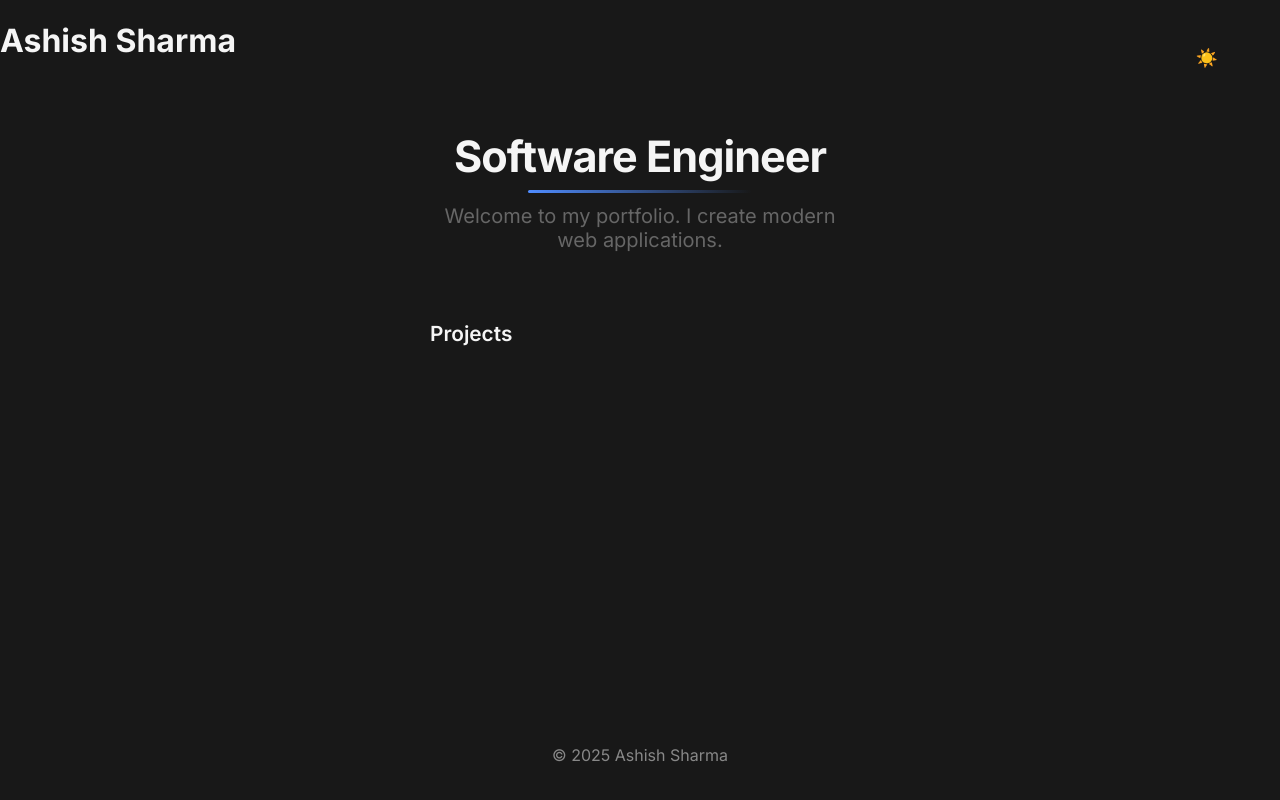
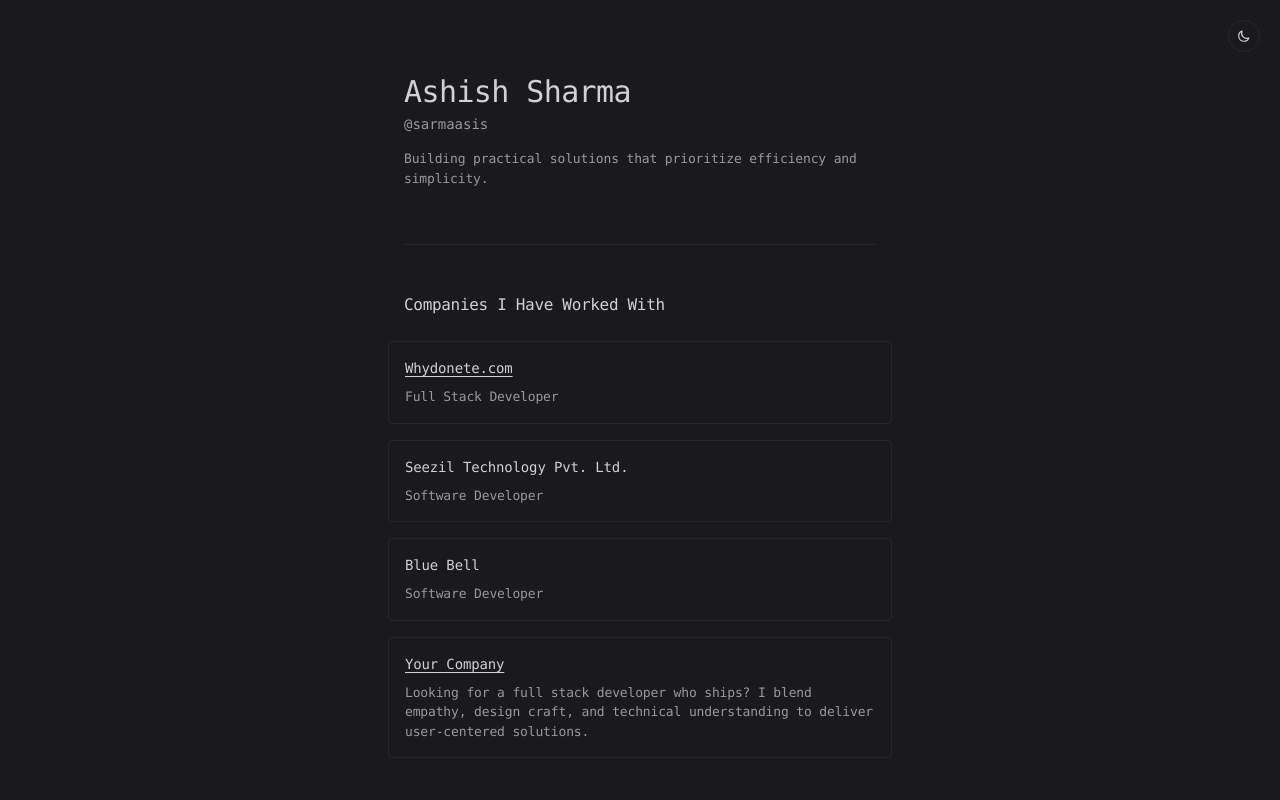
Before and after one commit to sarmaasis/portfolio, a React (Vite) app: page / in a window 1280 px wide. Shown: the top 800 px of the page. Built offline with nearby package versions, Linux system fonts and the light colour scheme.

Commit message:
Header, Main and Footter with CSS

```diff
--- a/src/App.css
+++ b/src/App.css
@@ -1,163 +1,248 @@
 @import url('https://fonts.googleapis.com/css2?family=Inter:wght@400;600;700&display=swap');
 
 :root {
-  --background: #fff;
-  --foreground: #181818;
-  --accent: #007aff;
-  --header-bg: #fff;
-  --footer-bg: #fff;
-  --card-bg: #f9f9f9;
-  --button-bg: #fff;
-  --button-fg: #181818;
-  /* --shadow: 0 2px 16px 0 rgba(0,0,0,0.04); */
+    --font-mono: ui-monospace, SFMono-Regular, Menlo, Monaco, Consolas, monospace;
+    --text-primary: #2a2a2a;
+    --text-secondary: #555555;
+    --bg-main: #fafafa;
+    --bg-subtle: #f5f5f5;
+    --border-color: #e5e5e5;
+    --link-hover: #000000;
+    --transition-smooth: cubic-bezier(0.4, 0, 0.2, 1);
+    --transition-fast: 120ms cubic-bezier(0.1, 0.7, 0.1, 1);
+    --theme-toggle-size: 32px;
+    --signature-color: #165fe8;
+    --selection-bg: rgba(22, 95, 232, 0.2);
+    --selection-color: var(--text-primary);
+    --page-transition: 0.4s var(--transition-smooth);
+    --popup-bg: rgba(0, 0, 0, 0.1);
+    --z-page: 1;
+    --z-theme: 2;
+    --z-popup: 3;
+    --highlight-text: rgba(67, 90, 111, 0.08);
 }
 
 [data-theme='dark'] {
-  --background: #181818;
-  --foreground: #f5f5f5;
-  --accent: #4f8cff;
-  --header-bg: #181818;
-  --footer-bg: #181818;
-  --card-bg: #232323;
-  --button-bg: #181818;
-  --button-fg: #f5f5f5;
-  /* --shadow: 0 2px 16px 0 rgba(0,0,0,0.18); */
+    --text-primary: #d1d1d1;
+    --text-secondary: #999999;
+    --bg-main: #1a1a1e;
+    --bg-subtle: #18181c;
+    --border-color: #272729;
+    --link-hover: #ffffff;
+    --signature-color: #71a2ff;
+    --selection-bg: rgba(113, 162, 255, 0.2);
+    --selection-color: var(--text-primary);
+    --highlight-text: rgba(152, 170, 189, 0.08);
+      /* --shadow: 0 2px 16px 0 rgba(0,0,0,0.18); */
+}
+
+* {
+    margin: 0;
+    padding: 0;
+    box-sizing: border-box;
 }
 
 body {
-  background: var(--background);
-  color: var(--foreground);
-  font-family: 'Inter', 'Segoe UI', Arial, sans-serif;
-  margin: 0;
-  transition: background 0.3s, color 0.3s;
+    font-family: var(--font-mono);
+    line-height: 1.5;
+    color: var(--text-primary);
+    font-size: 14px;
+    -webkit-font-smoothing: antialiased;
+    background: var(--bg-main);
+    letter-spacing: -0.011em;
 }
 
-.app-container {
-  min-height: 100vh;
-  display: flex;
-  flex-direction: column;
+.theme-toggle {
+    position: fixed;
+    top: 20px;
+    right: 20px;
+    width: var(--theme-toggle-size);
+    height: var(--theme-toggle-size);
+    padding: 8px;
+    border-radius: 50%;
+    border: 1px solid var(--border-color);
+    background: var(--bg-main);
+    color: var(--text-primary);
+    cursor: pointer;
+    transition: background-color var(--transition-fast);
+    z-index: var(--z-theme);
+  /* transition: background 0.2s, color 0.2s; */
+}
+
+#page-wrapper {
+    transition: opacity var(--transition-fast);
+    position: relative;
+    z-index: var(--z-page);
+}
+
+::selection {
+    background: var(--selection-bg);
+    color: var(--selection-color);
+}
+
+main {
+    display: block;
+    unicode-bidi: isolate;
 }
 
 .header {
-  background: var(--header-bg);
-  padding: 2.5rem 1rem 1.5rem 1rem;
-  display: flex;
-  align-items: center;
-  justify-content: space-between;
-  /* box-shadow: var(--shadow); */
-  position: sticky;
-  /* top: 0;
-  z-index: 10; */
+    padding: 72px 0 48px;
+    background: var(--bg-main);
+}
+
+header {
+  display: block;
+  unicode-bidi: isolate;
+}
+
+.projects, .companies, .services, .founder-message {
+    padding: 48px 0;
+}
+
+.container {
+    max-width: 520px;
+    margin: 0 auto;
+    padding: 0 24px;
 }
 
 .header h1 {
-  font-size: 2.1rem;
-  font-weight: 700;
-  letter-spacing: -1px;
-  margin: 0;
+    font-size: 30px;
+    font-weight: 500;
+    margin-bottom: 16px;
+    line-height: 1.3;
 }
 
-.theme-toggle {
-  background: transparent;
-  color: var(--button-bg);
-  border: none;
-  border-radius: 2rem;
-  padding: 0.5rem 1.4rem;
-  font-size: 1.1rem;
-  font-weight: 600;
-  cursor: pointer;
-  display: flex;
-  align-items: center;
-  justify-content: center;
-  position: absolute;
-  top: 2.5rem;
-  right: 2.5rem;
-  z-index: 20;
-  /* transition: background 0.2s, color 0.2s; */
-}
-/* .theme-toggle:hover {
-  background: var(--accent);
-  color: #fff;
-} */
-
-main {
-  flex: 1;
-  padding: 3rem 1rem 2rem 1rem;
-  max-width: 700px;
-  margin: 0 auto;
+.header h1 .title {
+    letter-spacing: -0.02em;
+    display: inline-block;
 }
 
-.hero {
-  margin-bottom: 3rem;
-  text-align: center;
+.header h1 .byline {
+    display: block;
+    color: var(--text-secondary);
+    font-size: 14px;
+    font-weight: 400;
+    margin-top: 4px;
+    letter-spacing: normal;
 }
 
-.hero h2 {
-  font-size: 2.7rem;
-  font-weight: 700;
-  margin: 0 0 0.7rem 0;
-  letter-spacing: -1px;
-  position: relative;
-  display: inline-block;
-}
-.hero h2::after {
-  content: '';
-  display: block;
-  margin: 0.5rem auto 0 auto;
-  width: 60%;
-  height: 3px;
-  background: linear-gradient(90deg, var(--accent), transparent);
-  border-radius: 2px;
-}
-.hero p {
-  font-size: 1.25rem;
-  color: #666;
-  margin: 0 auto;
-  max-width: 420px;
+.header-desc {
+    color: var(--text-secondary);
+    font-size: 13px;
+    margin-bottom: 8px;
 }
 
-.projects h3 {
-  margin-bottom: 1.2rem;
-  font-size: 1.3rem;
-  font-weight: 600;
+.companies, .services, .founder-message, .footer {
+    border-top: 1px solid var(--border-color);
 }
 
-.projects {
-  display: grid;
-  gap: 1.5rem;
+.projects h2, .companies h2, .services h2, .founder-message h2 {
+    font-size: 16px;
+    margin-bottom: 24px;
+    font-weight: 500;
+    letter-spacing: -0.02em;
 }
 
-.project-card {
-  background: var(--card-bg);
-  border-radius: 1.1rem;
-  box-shadow: var(--shadow);
-  padding: 1.5rem 1.2rem;
-  transition: box-shadow 0.2s, transform 0.2s;
-  border: 1px solid #ececec;
+.card-grid {
+    display: grid;
+    gap: 16px;
 }
-.project-card:hover {
-  box-shadow: 0 4px 32px 0 rgba(0,0,0,0.10);
-  transform: translateY(-2px) scale(1.01);
+
+.card {
+    padding: 16px;
+    margin: 0 -16px;
+    border: 1px solid var(--border-color);
+    border-radius: 4px;
+    transition: background-color var(--transition-fast);
+    will-change: background-color;
+    background-color: transparent;
+}
+
+.card h3 {
+    font-size: 14px;
+    margin-bottom: 8px;
+    font-weight: 500;
+}
+
+.card p {
+    font-size: 13px;
+    color: var(--text-secondary);
+}
+
+.card.is-available {
+    border-style: dashed;
 }
 
 .footer {
-  background: transparent;
-  text-align: center;
-  padding: 1.2rem 0;
-  font-size: 1rem;
-  color: #888;
-  /* border-top: 1px solid #ececec; */
-  /* box-shadow: var(--shadow); */
+    padding: 48px 0;
+    margin-top: 48px;
 }
 
-@media (max-width: 600px) {
-  .main-content {
-    padding: 1.5rem 0.5rem 1rem 0.5rem;
-  }
-  .header {
-    padding: 1.5rem 0.5rem 1rem 0.5rem;
-  }
-  .hero h2 {
-    font-size: 2rem;
-  }
+.social-links {
+    display: flex;
+    gap: 16px;
+    justify-content: flex-start;
+    white-space: nowrap;
+    white-space-collapse: collapse;
+    text-wrap-mode: nowrap;
 }
+
+a {
+    color: var(--text-primary);
+    text-decoration: underline;
+    text-underline-offset: 3px;
+    text-decoration-thickness: 1px;
+}
+
+#popup-wraper {
+    position: fixed;
+    z-index: var(--z-popup);
+    pointer-events: none;
+}
+
+.popup-overlay {
+    position: fixed;
+    inset: 0;
+    background: transparent;
+    pointer-events: all;
+    display: flex;
+    align-items: center;
+    justify-content: center;
+    animation: fadeBackground 400ms var(--transition-smooth) forwards;
+}
+
+.popup{
+    background: var(--bg-main);
+    padding: 48px 24px 24px 24px;
+    border-radius: 4px;
+    border: 1px solid var(--border-color);
+    text-align: center;
+    animation: slideFromLeft 400ms var(--transition-smooth);
+    width: 100%;
+    max-width: 300px;
+    margin-top: 36px;
+    position: relative;
+}
+
+.popup h3 {
+    font-weight: 500;
+    color: var(--text-primary);
+    margin-bottom: 8px;
+    letter-spacing: -0.02em;
+}
+
+.popup p {
+    color: var(--text-secondary);
+    margin-bottom: 16px;
+}
+
+.popup button {
+      background: var(--bg-subtle);
+    border: 1px solid var(--border-color);
+    padding: 8px 16px;
+    border-radius: 4px;
+    color: var(--text-primary);
+    cursor: pointer;
+    font-family: var(--font-mono);
+    transition: background-color var(--transition-fast);
+}
--- a/src/App.tsx
+++ b/src/App.tsx
@@ -4,6 +4,9 @@ import ThemeToggle from './components/ThemeToggle'
 
 function App() {
   const [theme, setTheme] = useState("dark")
+  const [showPopup, setShowPopup] = useState(false)
+  const [copied, setCopied] = useState(false)
+  const email = "sarmaasis@gmail.com"
 
   useEffect(() => {
     const stored = localStorage.getItem('theme')
@@ -17,23 +20,88 @@ function App() {
 
   const toggleTheme = () => setTheme(theme === 'light' ? 'dark' : 'light')
 
+  const handleEmailPopup = (e: React.MouseEvent) => {
+    e.preventDefault()
+    setShowPopup(true)
+    setCopied(false)
+  }
+
+  const closePopup = () => setShowPopup(false)
+
+  const handleCopy = async () => {
+    await navigator.clipboard.writeText(email)
+    setCopied(true)
+    setTimeout(() => setCopied(false), 1500)
+  }
+
   return (
-    <div className="app-container">
+    <>
       <ThemeToggle onToggle={toggleTheme} theme={theme} />
-      <h1>Ashish Sharma</h1>
-      <main className="main-content">
-        <section className="hero">
-          <h2>Software Engineer</h2>
-          <p>Welcome to my portfolio. I create modern web applications.</p>
-        </section>
-        <section className="projects">
-          <h3>Projects</h3>
-        </section>
-      </main>
-      <footer className="footer">
-        <p>© {new Date().getFullYear()} Ashish Sharma</p>
+      <div className="page-wrapper">
+        <header className="header">
+          <div className="container">
+            {/* <img src="./images/logo.svg" width="36" height="36" alt="Mighty Tools Logo" className="logo" loading="eager"/> */}
+            <h1>
+              <span className="title">Ashish Sharma</span>
+              <span className="byline">@sarmaasis</span>
+            </h1>
+            <p className="header-desc">
+              Building practical solutions that prioritize efficiency and simplicity.
+            </p>
+          </div>
+        </header>
+        <main className="container">
+          <section className="companies">
+            <h2>Companies I Have Worked With</h2>
+            <div className="card-grid">
+              <article className="card">
+                {/* <img src="./images/logo-adobe.svg" width="24" height="24" alt="Adobe logo" className="card-icon"/> */}
+                <h3><a href="https://www.whydonate.com">Whydonete.com</a></h3>
+                <p>Full Stack Developer</p>
+              </article>
+              <article className="card">
+                {/* <img src="./images/logo-grammarly.svg" width="24" height="24" alt="Grammarly logo" className="card-icon"/> */}
+                <h3>Seezil Technology Pvt. Ltd.</h3>
+                <p>Software Developer</p>
+              </article>
+              <article className="card">
+                {/* <img src="./images/logo-grammarly.svg" width="24" height="24" alt="Grammarly logo" className="card-icon"/> */}
+                <h3>Blue Bell</h3>
+                <p>Software Developer</p>
+              </article>
+              <article className="card">
+                {/* <img src="./images/logo-startups.svg" width="24" height="24" alt="Your Company" className="card-icon"> */}
+                <h3><a href="#" onClick={handleEmailPopup} data-popup-title="Let's work together">Your Company</a><span className="cursor"></span></h3>
+                <p>Looking for a full stack developer who ships? I blend empathy, design craft, and technical understanding to deliver user-centered solutions.</p>
+              </article>
+            </div>
+          </section>
+        </main>
+        <footer className="footer">
+        <div className="container">
+          <div className="social-links">
+            <a href="https://x.com/sarmaasis" target="_blank" aria-label="Follow me on X" className="social-link">X</a>
+            <a href="https://www.linkedin.com/in/sarmaasis" target="_blank" aria-label="Connect with me on LinkedIn" className="social-link">LinkedIn</a>
+            <a href="https://github.com/sarmaasis" target="_blank" aria-label="Check out my GitHub" className="social-link">GitHub</a>
+            <a href="#" onClick={handleEmailPopup} data-popup-title="Get in touch" aria-label="Send me an email" className="social-link">Email</a>
+          </div>
+        </div>
       </footer>
-    </div>
+        {showPopup && (
+          <div className="popup-wraper">
+            <div className="popup-overlay" onClick={closePopup}>
+              <div className="popup" onClick={e => e.stopPropagation()}>
+                <h3>Let's work together</h3>
+                <p>
+                  {email}
+                </p>
+                <button onClick={handleCopy}>{copied ? "Copied" : "Copy"}</button>
+              </div>
+            </div>
+          </div>
+        )}
+      </div>
+    </>
   )
 }
 
--- a/src/components/ThemeToggle.tsx
+++ b/src/components/ThemeToggle.tsx
@@ -1,9 +1,16 @@
-import lightIcon from '../assets/light_icon.png';
 
 function ThemeToggle({onToggle, theme}: {onToggle: () => void, theme: string}) {
   return (
-    <button onClick={onToggle} className="theme-toggle">
-      {theme === 'light' ? <img src={lightIcon} alt="Light mode" style={{ width: 20, height: 20 }} /> : '☀️'}
+    <button className="theme-toggle" aria-label="Toggle dark mode" onClick={onToggle}>
+      {theme === "light" ? (
+        <svg className="sun-icon" xmlns="http://www.w3.org/2000/svg" fill="none" viewBox="0 0 24 24" stroke="currentColor">
+          <path strokeLinecap="round" strokeLinejoin="round" strokeWidth={2} d="M12 3v1m0 16v1m9-9h-1M4 12H3m15.364 6.364l-.707-.707M6.343 6.343l-.707-.707m12.728 0l-.707.707M6.343 17.657l-.707.707M16 12a4 4 0 11-8 0 4 4 0 018 0z" />
+        </svg>
+      ) : (
+        <svg className="moon-icon" xmlns="http://www.w3.org/2000/svg" fill="none" viewBox="0 0 24 24" stroke="currentColor">
+          <path strokeLinecap="round" strokeLinejoin="round" strokeWidth={2} d="M20.354 15.354A9 9 0 018.646 3.646 9.003 9.003 9.003 0 0012 21a9.003 9.003 9.003 0 008.354-5.646z" />
+        </svg>
+      )}
     </button>
   );
 }
```
